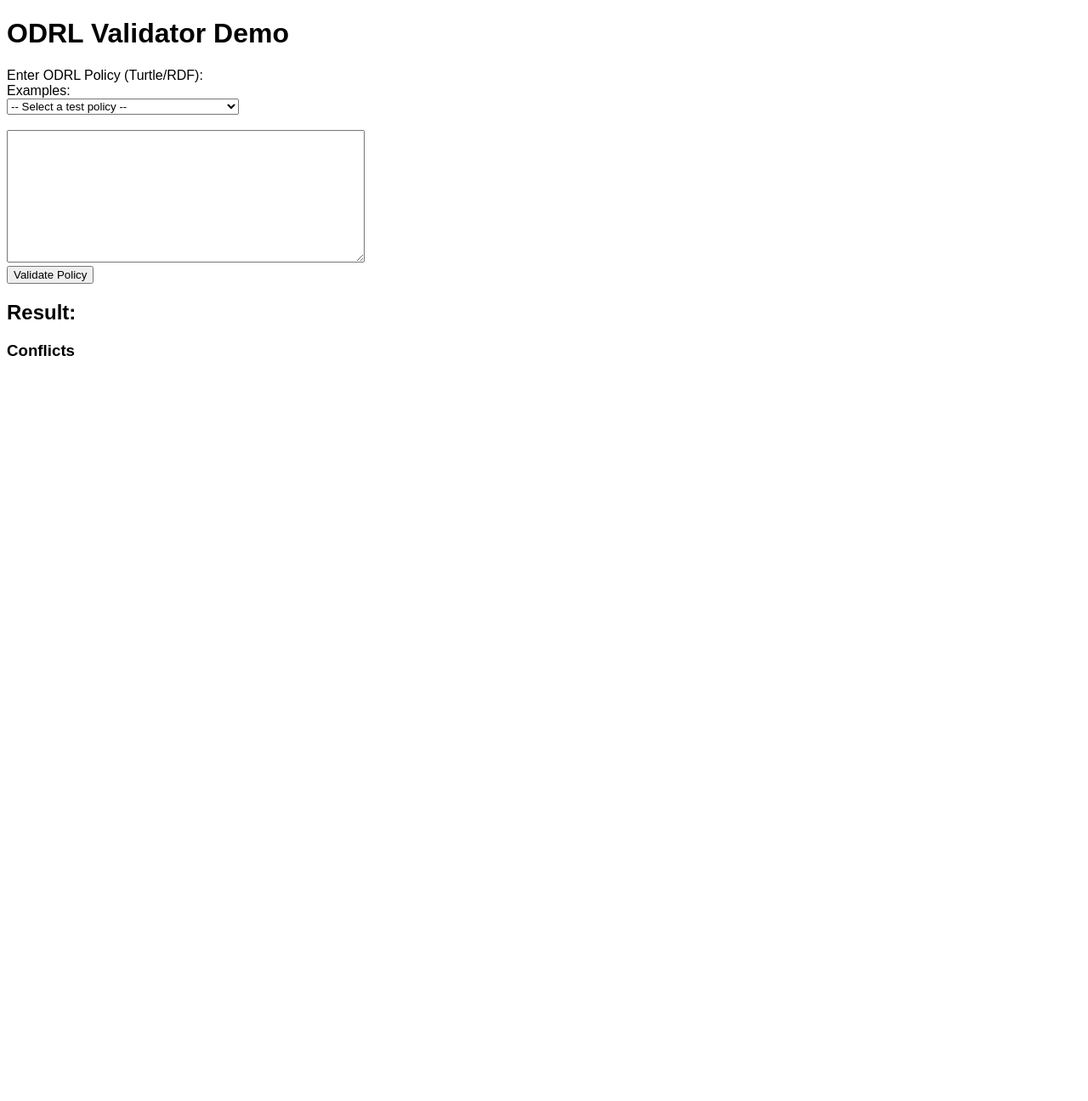
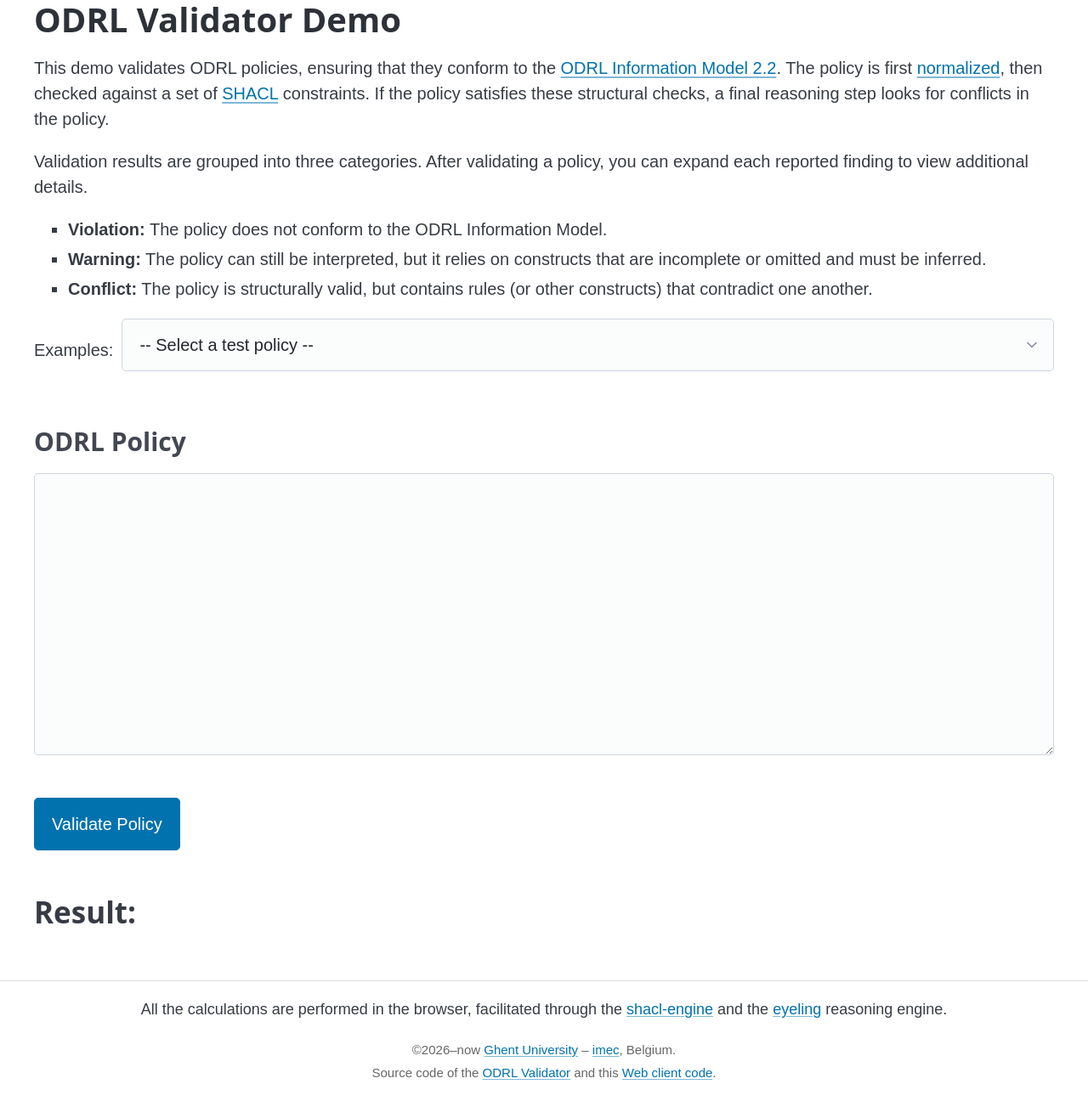
Before and after one commit to woutslabbinck/ODRL-Validator-Demo, a website built with webpack: page src/index.html in a window 1280 px wide. Shown: the whole page at 85% size. Before the commit the page ends 800 px from the top, so only its background shows below. Built offline with nearby package versions, Linux system fonts and the light colour scheme.

Commit message:
feat: add explanation to the demo, add some CSS and add a constraint conflict example

```diff
--- a/package.json
+++ b/package.json
@@ -7,7 +7,7 @@
   },
   "dependencies": {
     "n3": "^2.0.3",
-    "odrl-validator": "github:elenamolino/odrl-validator"
+    "odrl-validator": "^0.1.0"
   },
   "devDependencies": {
     "copy-webpack-plugin": "^14.0.0",
--- a/src/Examples.ts
+++ b/src/Examples.ts
@@ -20,10 +20,6 @@ export const examples: Example[] = [
     url: BASE + "test-02-valid-policy-permission-prohibition.ttl"
   },
   {
-    label: "❌ Conflict (permission vs prohibition)",
-    url: BASE + "test-03-invalid-policy-conflicts-perm-prohibition.ttl"
-  },
-  {
     label: "✅ No conflict (permission vs prohibition)",
     url: BASE + "test-04-valid-policy-no-conflicts-perm-prohibition.ttl"
   },
@@ -34,5 +30,9 @@ export const examples: Example[] = [
   {
     label: "⚠️ Inconsistent (with duty conflict)",
     url: BASE + "test-06-inconsistent-policy-perm-prohibition-duty.ttl"
-  }
+  },
+  {
+    label: "⚠️ Inconsistent (impossible constraints)",
+    url: BASE + "test-07-inconsistent-constraint.ttl"
+  },
 ];
--- a/src/index.html
+++ b/src/index.html
@@ -1,17 +1,58 @@
 <!DOCTYPE html>
 <html lang="en">
+
 <head>
   <meta charset="UTF-8" />
   <title>ODRL Validator Demo</title>
+  <meta name="viewport" content="width=device-width, initial-scale=1.0">
+  <link rel="stylesheet" href="https://cdn.jsdelivr.net/npm/@picocss/pico@2/css/pico.min.css">
   <style>
-    body { font-family: Arial, sans-serif; }
+    html,
+    body {
+      height: 100%;
+    }
 
-    .summary { margin-top: 1em; font-weight: bold; }
+    body {
+      font-family: Arial, sans-serif;
+      display: flex;
+      flex-direction: column;
+    }
 
-    .count { margin-right: 1em; }
-    .error { color: red; }
-    .warning { color: goldenrod; }
-    .conflict { color: steelblue; }
+    .summary {
+      margin-top: 1em;
+      font-weight: bold;
+    }
+
+    .container {
+      flex: 1;
+    }
+
+    .count {
+      margin-right: 1em;
+    }
+
+    .error {
+      color: red;
+    }
+
+    .warning {
+      color: goldenrod;
+    }
+
+    .conflict {
+      color: steelblue;
+    }
+
+    label {
+      white-space: nowrap;
+    }
+
+    .dropdown-container {
+      display: flex;
+      align-items: center;
+      gap: 10px;
+      /* Space between dropdown and button */
+    }
 
     .item {
       border: 1px solid #ddd;
@@ -21,9 +62,17 @@
       cursor: pointer;
     }
 
-    .item.error { border-left: 5px solid red; }
-    .item.warning { border-left: 5px solid goldenrod; }
-    .item.conflict { border-left: 5px solid steelblue; }
+    .item.error {
+      border-left: 5px solid red;
+    }
+
+    .item.warning {
+      border-left: 5px solid goldenrod;
+    }
+
+    .item.conflict {
+      border-left: 5px solid steelblue;
+    }
 
     .details {
       display: none;
@@ -32,20 +81,59 @@
       color: #555;
     }
 
-    .item.open .details { display: block; }
+    .item.open .details {
+      display: block;
+    }
+
+    .page-header {
+      display: flex;
+      justify-content: space-between;
+      align-items: center;
+      padding-top: 10px
+    }
+
+    footer {
+      margin-top: 2rem;
+      padding: 1rem;
+      text-align: center;
+      font-size: 0.9rem;
+      color: #666;
+      border-top: 1px solid #ddd;
+    }
   </style>
 </head>
 
 <body>
-  <h1>ODRL Validator Demo</h1>
+  <div class="container">
+    <h1 class="title">ODRL Validator Demo</h1>
+    <p>
+      This demo validates ODRL policies, ensuring that they conform to the
+      <a href="https://www.w3.org/TR/odrl-model/" target="_blank" rel="noopener noreferrer">ODRL Information Model 2.2</a>.
+        The policy is first
+      <a href="https://www.w3.org/2016/poe/wiki/Validation" target="_blank" rel="noopener noreferrer">normalized</a>, then checked against a set of
+      <a href="https://www.w3.org/TR/shacl/" target="_blank" rel="noopener noreferrer">SHACL</a>
+      constraints. If the policy satisfies these structural checks, a final reasoning step looks for conflicts in the
+      policy.
+    </p>
+    <p> Validation results are grouped into three categories. After validating a policy, you can expand each reported
+      finding to view additional details.</p>
+    <ul>
+      <li><strong>Violation:</strong> The policy does not conform to the ODRL Information Model.</li>
+      <li><strong>Warning:</strong> The policy can still be interpreted, but it relies on constructs that are incomplete
+        or omitted and must be inferred.</li>
+      <li><strong>Conflict:</strong> The policy is structurally valid, but contains rules (or other constructs) that
+        contradict one another.
+      </li>
+    </ul>
 
-  <label for="policy">Enter ODRL Policy (Turtle/RDF):</label><br />
-
-  <label for="examples">Examples:</label><br />
+    <div class="dropdown-container">
+      <label for="examples">Examples:</label>
       <select id="examples">
         <option value="">-- Select a test policy --</option>
-  </select><br /><br />
+      </select>
+    </div>
 
+    <h3 for="policy">ODRL Policy</h3>
     <textarea id="policy" rows="10" cols="50"></textarea><br />
 
     <button id="validateBtn">Validate Policy</button>
@@ -56,11 +144,23 @@
 
     <div id="validationResults"></div>
 
-  <div id="conflictsSection">
+    <div id="conflictsSection" style="display: none;">
       <h3>Conflicts</h3>
       <div id="conflicts"></div>
     </div>
 
+  </div>
+  <footer>
+    <p>All the calculations are performed in the browser, facilitated through the <a
+        href="https://github.com/rdf-ext/shacl-engine/" class="no-underline">shacl-engine</a> and the <a
+        href="https://github.com/eyereasoner/eyeling" class="no-underline">eyeling</a> reasoning engine.</p>
+    <small> ©2026–now <a href="http://www.ugent.be/" class="no-underline">Ghent University</a> – <a
+        href="http://www.imec.be/" class="no-underline">imec</a>, Belgium. </br>
+      Source code of the <a href="https://github.com/elenamolino/odrl-validator">ODRL Validator</a> and this <a
+        href="https://github.com/woutslabbinck/ODRL-Evaluator-Demo" class="no-underline">Web client
+        code</a>.</small>
+  </footer>
   <script src="bundle.js"></script>
 </body>
+
 </html>
--- a/src/index.ts
+++ b/src/index.ts
@@ -11,7 +11,6 @@ const conflictsSection = document.getElementById("conflictsSection")!;
 const examplesSelect = document.getElementById("examples") as HTMLSelectElement;
 
 policyInput.scrollIntoView({ behavior: "smooth" });
-
 
 function initExamples() {
   examples.forEach((ex, i) => {
@@ -77,16 +76,16 @@ function resetUI() {
   summaryEl.innerHTML = "";
   validationEl.innerHTML = "";
   conflictsEl.innerHTML = "";
-  conflictsSection.style.display = "block";
+  conflictsSection.style.display = "none";
 }
 
 function renderSummary(evaluation: any) {
   const warnings = evaluation.validationResults.filter(
-    (r: any) => r.resultSeverity.includes("Warning")
+    (r: any) =>  r.severity.includes("Warning")
   ).length;
 
   const errors = evaluation.validationResults.filter(
-    (r: any) => r.resultSeverity.includes("Violation")
+    (r: any) => r.severity.includes("Violation")
   ).length;
 
   const conflicts = evaluation.conflicts.length;
@@ -108,7 +107,7 @@ function renderSummary(evaluation: any) {
 
 function renderValidation(evaluation: any) {
   evaluation.validationResults.forEach((r: any) => {
-    const type = r.resultSeverity.includes("Violation")
+    const type = r.severity.includes("Violation")
       ? "error"
       : "warning";
 
@@ -129,6 +128,8 @@ function renderValidation(evaluation: any) {
 }
 
 function renderConflicts(evaluation: any) {
+  conflictsSection.style.display = "block";
+
   // Skip conflicts if invalid (your rule)
   if (!evaluation.valid) {
     conflictsSection.style.display = "none";
```
Also changed, not shown: 1 other file. Lines whose indentation alone changed are shown as unchanged.
